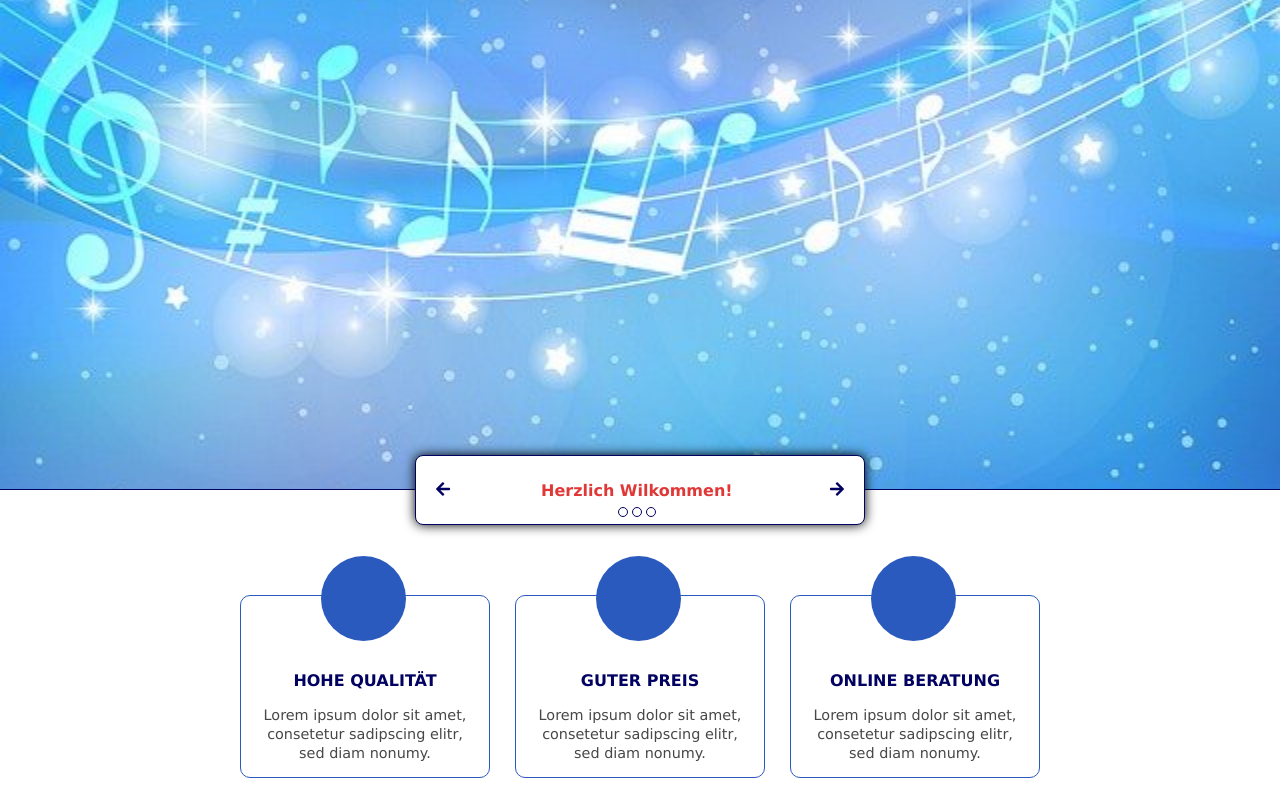
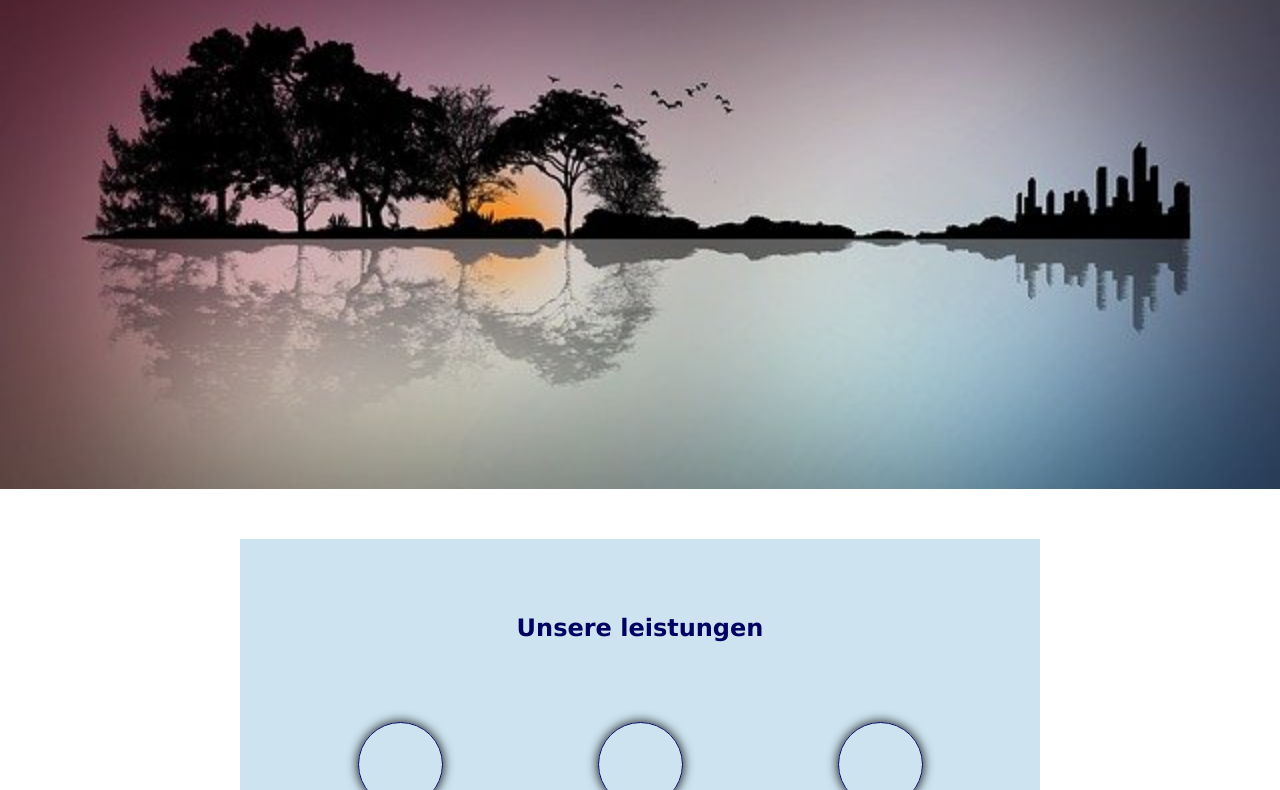
Before and after one commit to Gulsenem/My-Project_1, a plain HTML site: page index.html in a window 1280 px wide. Shown: the part 119-909 px from the top of the page. Drawn offline with Linux system fonts and the light colour scheme.

Commit message:
style wurde geaendert

```diff
--- a/index.html
+++ b/index.html
@@ -33,26 +33,13 @@
 
     </header>
     <main>
+
         <section class="slider">
-            <div id="slider_images">
+            <div id="slider_images"></div>
+        </section>
 
-            </div>
-        </section>
-        <section class="box">
-            <div class="boxbtn">
-                <h4>Herzlich Wilkommen!</h4>
-                <div id="icons">
-                    <i class="fas fa-arrow-left"></i>
-                    <i class="fas fa-arrow-right"></i>
-                </div>
-                <div id="kreis">
-                    <div></div>
-                    <div></div>
-                    <div></div>
-                </div>
-            </div>
-        </section>
         <section class="leistungen">
+            <h1>Unsere leistungen</h1>
 
             <div class="leistung_container">
                 <div class="container">
--- a/style.css
+++ b/style.css
@@ -8,20 +8,17 @@ body
 :root
 {
     --primary: #010161;
-    --secondary: #2b5abe;
+    --secondary: #cde4f0;
     --accent: #c50606;
 }
 /*****************HEADER*******************/
-header
-{
 
-}
 header .kontakt_daten
 {
     height: 35px;
     color:white;
-    background-color:rgb(1, 1, 97);
-
+    /*background: linear-gradient(180deg, rgba(108,3,12,1) 0%, rgba(1,1,97,1) 0%, rgba(9,9,121,1) 48%, rgba(43,90,190,1) 100%); */
+    background-color: var(--primary);
     font-size: 0.8em;
 
 
@@ -46,10 +43,7 @@ header .kontakt_daten span:hover
     cursor: pointer;
     text-decoration: underline;
 }
-nav
-{
-    border-bottom:1px solid rgb(1, 1, 97);
-}
+
 #logo_links
 {
     display: flex;
@@ -69,14 +63,14 @@ header #logo img
 nav #links a
 {
     margin-left: 50px;
-    color:rgb(1, 1, 97);
+    color:var(--accent);
     text-decoration: none;
-
+    font-weight: bold;
 }
 nav #links a:hover
 {
-    color:rgb(165, 1, 1);
-    border-bottom: 2px solid rgb(165, 1, 1);
+    color: var(--primary);
+    border-bottom: 2px solid var(--primary);
 }
 
 /*****************MAIN*******************/
@@ -84,104 +78,58 @@ nav #links a:hover
 .slider
 {
     height: 500px;
+
 }
 .slider #slider_images
 {
-    background-image: url('stars.jpg');
+    background-image: url('guitar.jpg');
     width:100%;
     height: 100%;
     background-size: cover;
     background-position: center;
-    border-bottom:  1px solid rgb(1, 1, 97);
 
 }
-.box
+
+h1{margin:0}
+.container h4, h1
 {
-    position: relative;
-}
-
-.boxbtn
-{
-    width: 450px;
-    height: 70px;
-    border: 1px solid rgb(1, 1, 97);
-    background-color: white;
-    margin: -35px auto 70px auto;
-    border-radius: 8px;
-    text-align: center;
-    box-shadow: 0px 0px 12px 0px #000000;
-
-    position: relative;
-}
-.boxbtn h4
-{
-    margin:0;
-    position:absolute;
-    top: 25px;
-    left:125px;
-    color:rgb(224, 55, 55);
-}
-#icons{
-    display:flex;
-    justify-content: space-between;
-    padding:25px 20px;
-    color: rgb(1, 1, 97);
-}
-
-
-#kreis
-{
-    display: flex;
-    justify-content: center;
-    position: absolute;
-    bottom:5px;
-    left: 200px;
-}
-#kreis div
-{
-    width: 10px;
-    height: 10px;
-    border-radius: 50%;
-    border: 1px solid rgb(1, 1, 97);
-    margin:2px;
-}
-
-h2{margin:0}
-.container h4
-{
-    margin: 30px 0 15px 0;
+    margin-top: 25px;
     color: var(--primary)
 }
 .leistungen
 {
-    margin: 0 auto;
+    margin: 50px auto;
     max-width: 800px;
     text-align: center;
+    background-color: var(--secondary);
+    padding: 50px;
 }
 .leistung_container
 {
     display :flex;
     justify-content: space-between;
-    margin: 30px 0;
+
 }
 .container
 {
-    border:1px solid var(--secondary);
-    width: 250px;
+   /* border:1px solid var(--primary);
+    box-shadow: 0px 0px 12px 0px #000000;*/
+    width: 220px;
     padding:10px 20px 15px 20px;
     border-radius: 10px;
-
+    margin: 70px 0;
 }
 .container_icon
 {
-    margin: -50px 0 0 60px;
+    box-shadow: 0px 0px 12px 0px #000000;
     padding: 15px;
     border-radius:50%;
-    background-color: var(--secondary);
-    color:white;
+    color:var(--primary);
     font-size: 3em;
     width: 85px;
     height: 85px;
+    border:1px solid var(--primary);
+    margin: 0 auto;
 
 
     display: flex;
```
